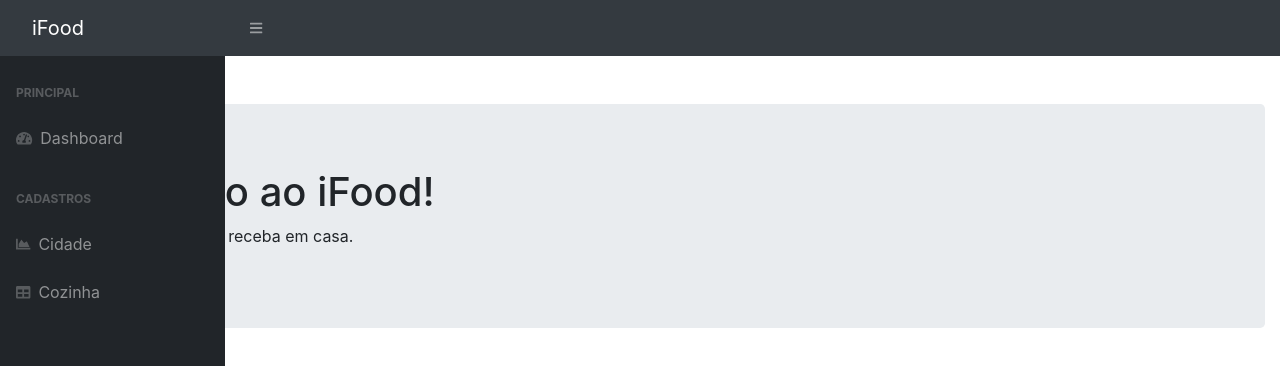
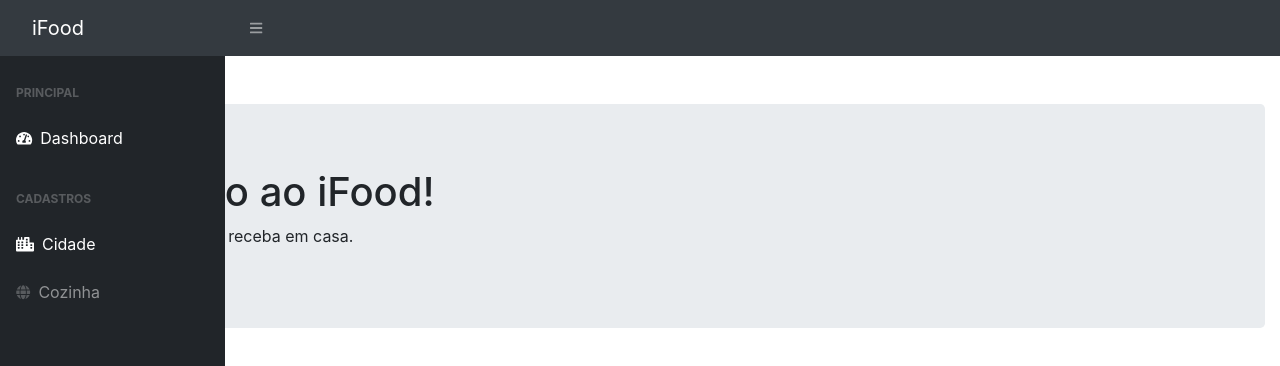
Before and after one commit to TalissonMelo/iFood-view, an Angular app: page / in a window 1280 px wide. Shown: the top 366 px of the page. Built offline with nearby package versions, Linux system fonts and the light colour scheme.

Commit message:
Navegando nas páginas através de routerLinks

```diff
--- a/src/app/app.module.ts
+++ b/src/app/app.module.ts
@@ -6,6 +6,7 @@
 
 import { TemplateModule } from './template/template.module';
 import { HomeComponent } from './home/home.component'
+import { CozinhaModule } from './cozinha/cozinha.module';
 
 @NgModule({
   declarations: [
@@ -15,7 +16,8 @@
   imports: [
     BrowserModule,
     AppRoutingModule,
-    TemplateModule
+    TemplateModule,
+    CozinhaModule
   ],
   providers: [],
   bootstrap: [AppComponent]
--- a/src/app/cozinha/cozinha-routing.module.ts
+++ b/src/app/cozinha/cozinha-routing.module.ts
@@ -1,8 +1,11 @@
 import { NgModule } from '@angular/core';
 import { Routes, RouterModule } from '@angular/router';
+import { CozinhaFrmComponent } from './cozinha-frm/cozinha-frm.component';
 
 
-const routes: Routes = [];
+const routes: Routes = [
+  {path: "cozinha-frm", component : CozinhaFrmComponent}
+];
 
 @NgModule({
   imports: [RouterModule.forChild(routes)],
--- a/src/app/cozinha/cozinha.module.ts
+++ b/src/app/cozinha/cozinha.module.ts
@@ -10,6 +10,8 @@
   imports: [
     CommonModule,
     CozinhaRoutingModule
+  ], exports: [
+    CozinhaFrmComponent
   ]
 })
 export class CozinhaModule { }
--- a/src/app/template/navbar/navbar.component.html
+++ b/src/app/template/navbar/navbar.component.html
@@ -1,4 +1,4 @@
 <nav class="sb-topnav navbar navbar-expand navbar-dark bg-dark">
-    <a class="navbar-brand" href="#">iFood</a>
+    <a class="navbar-brand" [routerLink]="['/']">iFood</a>
     <button class="btn btn-link btn-sm order-1 order-lg-0" id="sidebarToggle" href="#"><i class="fas fa-bars"></i></button>
 </nav>
--- a/src/app/template/sidebar/sidebar.component.html
+++ b/src/app/template/sidebar/sidebar.component.html
@@ -3,10 +3,16 @@
         <div class="sb-sidenav-menu">
             <div class="nav">
                 <div class="sb-sidenav-menu-heading">Principal</div>
-                    <a class="nav-link" href="#"><div class="sb-nav-link-icon"><i class="fas fa-tachometer-alt"></i></div>Dashboard </a>
+                <a class="nav-link" [routerLink]="['/']">
+                    <div class="sb-nav-link-icon"><i class="fas fa-tachometer-alt"></i></div>Dashboard
+                </a>
                 <div class="sb-sidenav-menu-heading">Cadastros</div>
-                <a class="nav-link" href="charts.html"><div class="sb-nav-link-icon"><i class="fas fa-chart-area"></i></div>Cidade</a>
-                <a class="nav-link" href="tables.html"><div class="sb-nav-link-icon"><i class="fas fa-table"></i></div>Cozinha</a>
+                <a class="nav-link" [routerLink]="['/']">
+                    <div class="sb-nav-link-icon"><i class="fas fa-city"></i></div>Cidade
+                </a>
+                <a class="nav-link" [routerLink]="['/cozinha-frm']">
+                    <div class="sb-nav-link-icon"><i class="fas fa-globe"></i></div>Cozinha
+                </a>
             </div>
         </div>
         <div class="sb-sidenav-footer">
--- a/src/app/template/sidebar/sidebar.component.ts
+++ b/src/app/template/sidebar/sidebar.component.ts
@@ -2,8 +2,7 @@
 
 @Component({
   selector: 'app-sidebar',
-  templateUrl: './sidebar.component.html',
-  styleUrls: ['./sidebar.component.css']
+  templateUrl: './sidebar.component.html'
 })
 export class SidebarComponent implements OnInit {
 
--- a/src/app/template/template.module.ts
+++ b/src/app/template/template.module.ts
@@ -2,6 +2,7 @@
 import { CommonModule } from '@angular/common';
 import { NavbarComponent } from './navbar/navbar.component';
 import { SidebarComponent } from './sidebar/sidebar.component';
+import { RouterModule } from '@angular/router';
 
 
 @NgModule({
@@ -10,7 +11,8 @@
     SidebarComponent
   ],
   imports: [
-    CommonModule
+    CommonModule,
+    RouterModule
   ],
   exports: [
     NavbarComponent,
```
Also changed, not shown: src/app/template/sidebar/sidebar.component.css (deleted).
